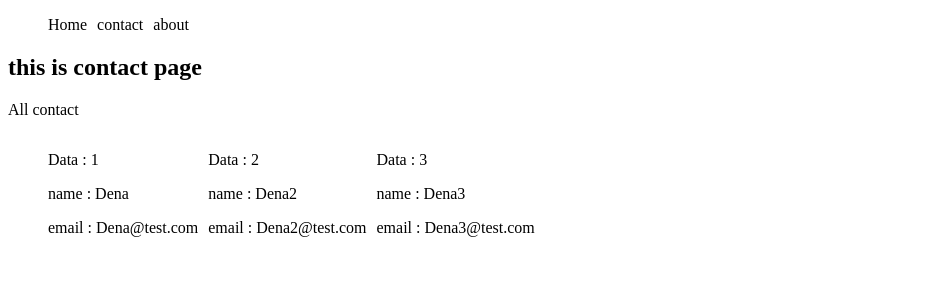
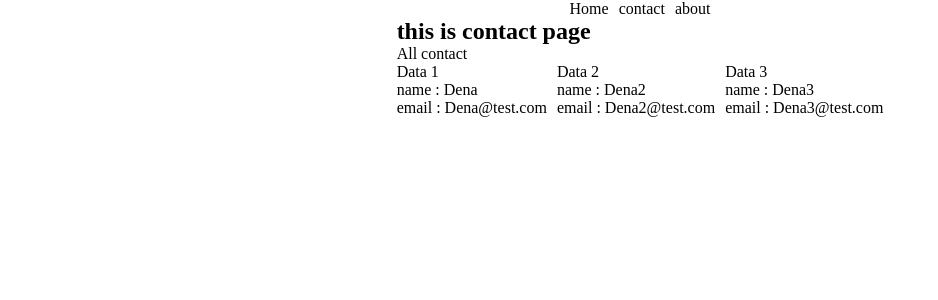
Before and after one commit to devden7/BootcampBatch13-Geeksfarm-Dena, a Node server app: page /contact in a window 1280 px wide. Shown: the top 300 px of the page, without its empty margins (0-938 px from the left). Run offline with Node 20, Linux system fonts and the light colour scheme; some libraries are stand-ins or nearby versions.

Commit message:
feat: html engine with express-ejs-layout

```diff
--- a/express.js
+++ b/express.js
@@ -1,13 +1,14 @@
 const express = require('express');
+const expressLayouts = require('express-ejs-layouts');
 
 const app = express();
 const port = 3000;
 
 app.set('view engine', 'ejs');
+app.use(expressLayouts);
 app.get('/', (req, res) => {
   res.render('index', {
     title: 'Home page',
-    nama: 'Dena',
   });
 });
 
--- a/views/contact.ejs
+++ b/views/contact.ejs
@@ -1,5 +1,5 @@
-<%- include('layout/header') %>
-<%- include('layout/nav') %>
+<%- contentFor('body') %>
+<section>
   <h2>this is contact page</h2>
 
   <div>
@@ -9,12 +9,11 @@
       <p>Contact data is empty</p>
       <% } else { %> <% cont.forEach((value, i) => { %>
       <li class="card">
-          <p>Data : <%= i + 1 %></p>
+        <p>Data <%= i + 1 %></p>
         <p>name : <%= value.name %></p>
         <p>email : <%= value.email %></p>
       </li>
       <% })}%>
     </ul>
   </div>
-
-    <%- include('layout/footer') %>
+</section>
--- /dev/null
+++ b/views/layout.ejs
@@ -0,0 +1,52 @@
+<!DOCTYPE html>
+<html lang="en">
+  <head>
+    <meta charset="UTF-8" />
+    <meta name="viewport" content="width=device-width, initial-scale=1.0" />
+    <title><%= title %></title>
+    <style>
+      * {
+        box-sizing: border-box;
+        padding: 0;
+        margin: 0;
+      }
+      ul {
+        display: flex;
+        gap: 10px;
+        list-style: none;
+      }
+      a {
+        text-decoration: none;
+        color: black;
+        color: ho;
+      }
+      a:hover {
+        color: red;
+      }
+
+      header {
+        display: flex;
+        justify-content: center;
+      }
+      .container {
+        display: flex;
+        justify-content: center;
+      }
+    </style>
+  </head>
+
+  <body>
+    <header>
+      <nav>
+        <ul>
+          <li>
+            <a href="/">Home</a>
+          </li>
+          <li><a href="/contact">contact</a></li>
+          <li><a href="/about">about</a></li>
+        </ul>
+      </nav>
+    </header>
+    <main class="container"><%- body %></main>
+  </body>
+</html>
--- a/views/layout/footer.ejs
+++ /dev/null
@@ -1,2 +0,0 @@
-</body>
-</html>
--- a/views/layout/header.ejs
+++ /dev/null
@@ -1,23 +0,0 @@
-<!DOCTYPE html>
-<html lang="en">
-  <head>
-    <meta charset="UTF-8" />
-    <meta name="viewport" content="width=device-width, initial-scale=1.0" />
-    <title><%= title %></title>
-    <style>
-      ul {
-        display: flex;
-        gap: 10px;
-        list-style: none;
-      }
-      a {
-        text-decoration: none;
-        color: black;
-        color: ho;
-      }
-      a:hover {
-        color: red;
-      }
-    </style>
-  </head>
-  <body>
--- a/views/layout/nav.ejs
+++ /dev/null
@@ -1,11 +0,0 @@
-<header>
-  <nav>
-    <ul>
-      <li>
-        <a href="/">Home</a>
-      </li>
-      <li><a href="/contact">contact</a></li>
-      <li><a href="/about">about</a></li>
-    </ul>
-  </nav>
-</header>
```
Also changed, not shown: views/about.ejs (+2 -37 lines), views/index.ejs (+1 -6 lines). Lines whose indentation alone changed are shown as unchanged.
